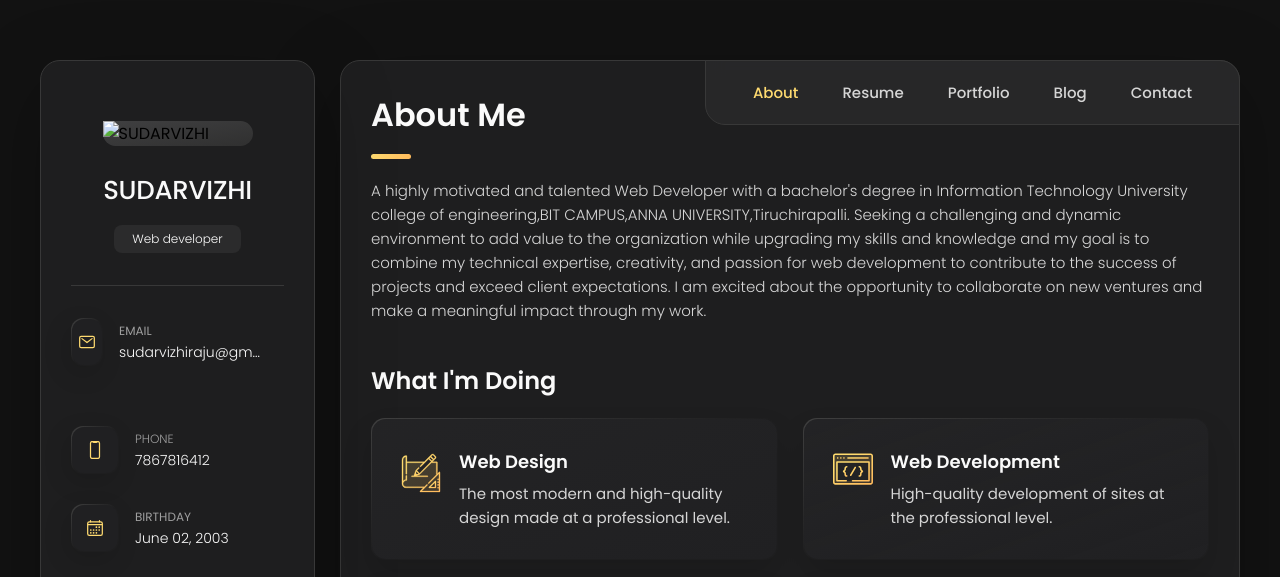
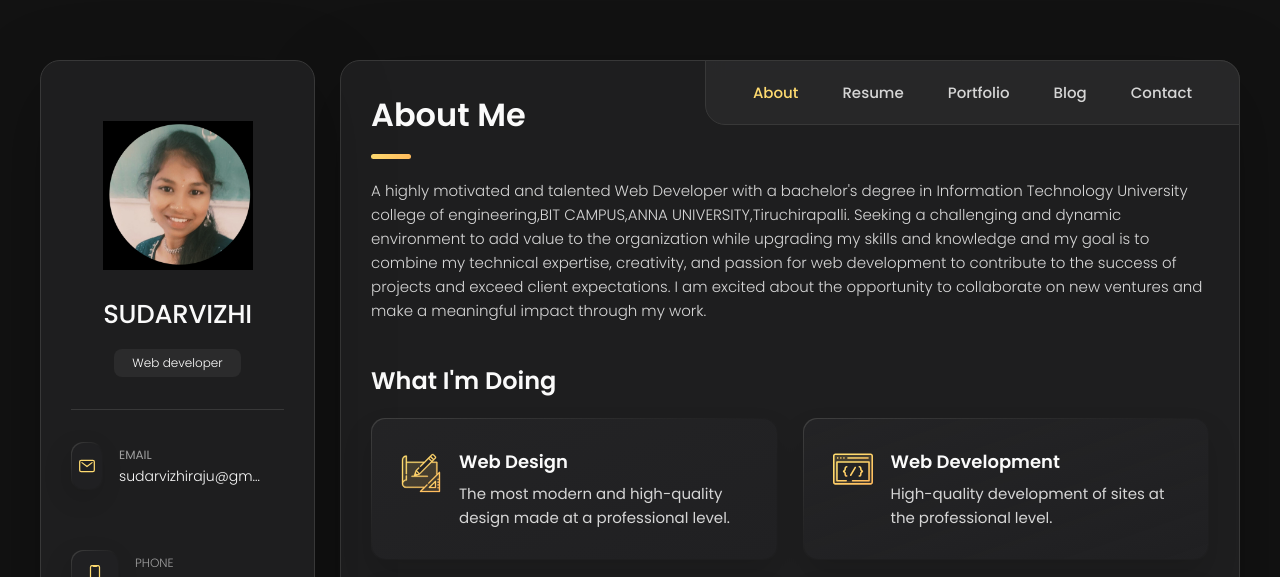
Before and after one commit to SudarvizhiR/sudar-portfolio, a plain HTML site: page index.html in a window 1280 px wide. Shown: the top 577 px of the page. Drawn offline with nearby package versions, Linux system fonts and the light colour scheme; files whose address does not match are found by name.

Commit message:
Update index.html

```diff
--- a/index.html
+++ b/index.html
@@ -43,7 +43,7 @@
 
 
         <figure class="avatar-box">
-          <img src="aster\vcard-personal-portfolio-master\assets\images\1687754750962.jpg" alt="SUDARVIZHI" width="80">
+          <img src="./assets/images/1687754750962.jpg" alt="SUDARVIZHI" width="80">
         </figure>
 
         <div class="info-content">
```
